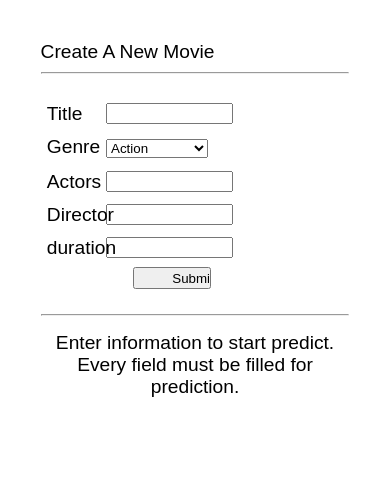
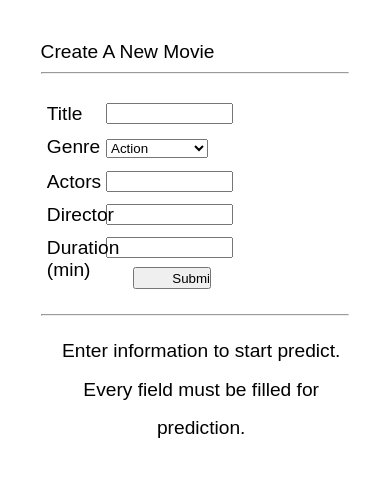
Before and after one commit to skihyy/GT-Fall-2016-CSE6242-Movie-Predictor, a Django app: page /view/add in a window 390 px wide. Shown: the top 477 px of the page. Run offline with Django 3.2, Linux system fonts and the light colour scheme; data comes from the database, SQL or seed files in the repository; both versions use the stored data as it was after the commit.

Commit message:
Summary: Update CSS style for responsive view. ———— Added: —— Updated: —— Need to complete:

```diff
--- a/view/static/sample.css
+++ b/view/static/sample.css
@@ -1,59 +1,60 @@
-body
-{
+body {
     font-family: San Francisco, STXihei, Arial, sans-serif;
     font-size: 1.2em;
     padding: 5% 5% 5% 5%;
 }
 
-span
-{
+span {
     width: 20%;
     display: block;
     float: left;
 }
 
-div
-{
+div {
     padding: 2% 2% 2% 2%;
+    display: block;
 }
 
-input
-{
+input {
     width: 40%;
     display: block;
 }
 
-.submit
-{
-    padding: 1% 30% 1% 30%;
-}
-
-canvas
-{
+canvas {
     height: 95%;
     width: 95%;
 }
 
-.chart, .analysis
-{
+.submit {
+    padding: 1% 30% 1% 30%;
+}
+
+.block, .center, .general {
+    width: 100%;
+    float: none;
+    line-height: 2;
+    clear: both;
+}
+
+.block {
+    padding: 0% 0% 0% 0%;
+}
+
+.center, .general, .score {
+    font-size: 1em;
+}
+
+.chart, .analysis {
     float: left;
-    width: 40%;
-    height: 40%;
+    width: 45%;
     min-height: 400px;
     min-width: 400px;
 }
 
-.center, .general
-{
-    font-size: 1em;
-}
-
-.center
-{
+.center {
     text-align: center;
 }
 
-.general
-{
-    line-height: 2;
+.score {
+    padding: 5% 5% 5% 5%;
 }
--- a/view/templates/input.html
+++ b/view/templates/input.html
@@ -40,7 +40,7 @@
                 <input class="input" name="director" type="text" maxduration="200" required>
             </div>
             <div class="add">
-                <span>duration&nbsp</span>
+                <span>Duration (min)&nbsp</span>
                 <input class="input" name="duration" type="number" maxduration="3" required>
             </div>
             <div class="submit">
--- a/view/views.py
+++ b/view/views.py
@@ -93,6 +93,7 @@ def show(request):
                   'output.html',
                   {'chart_js_data': chart_js_data,
                    'movie_title': saved_movie_info.title,
+                   'movie_score': json_score(saved_movie_score),
                    'general_analysis': general_analysis})
 
 
@@ -283,12 +284,12 @@ def get_chart_js_value(saved_aggregate_info, saved_movie_score=None):
             'datasets': [
                 {
                     'label': str(saved_movie_score.movie.title),
-                    'fbackgroundColor': "rgba(179,181,198,0.2)",
-                    'borderColor': "rgba(179,181,198,1)",
-                    'pointBackgroundColor': "rgba(179,181,198,1)",
+                    'backgroundColor': "rgba(255,99,132,0.2)",
+                    'borderColor': "rgba(255,99,132,1)",
+                    'pointBackgroundColor': "rgba(255,99,132,1)",
                     'pointBorderColor': "#fff",
                     'pointHoverBackgroundColor': "#fff",
-                    'pointHoverBorderColor': "rgba(179,181,198,1)",
+                    'pointHoverBorderColor': "rgba(255,99,132,1)",
                     'data': [str(saved_movie_score.score),
                              str(saved_movie_score.actor_score),
                              str(saved_movie_score.actress_score),
@@ -299,12 +300,12 @@ def get_chart_js_value(saved_aggregate_info, saved_movie_score=None):
                 },
                 {
                     'label': "Average",
-                    'backgroundColor': "rgba(255,99,132,0.2)",
-                    'borderColor': "rgba(255,99,132,1)",
-                    'pointBackgroundColor': "rgba(255,99,132,1)",
+                    'fbackgroundColor': "rgba(179,181,198,0.2)",
+                    'borderColor': "rgba(179,181,198,1)",
+                    'pointBackgroundColor': "rgba(179,181,198,1)",
                     'pointBorderColor': "#fff",
                     'pointHoverBackgroundColor': "#fff",
-                    'pointHoverBorderColor': "rgba(255,99,132,1)",
+                    'pointHoverBorderColor': "rgba(179,181,198,1)",
                     'data': [str(temp_score),
                              str(temp_actor_score),
                              str(temp_actress_score),
@@ -316,6 +317,13 @@ def get_chart_js_value(saved_aggregate_info, saved_movie_score=None):
             ]
         }
 
-    # print(json.dumps(data))
+    # print(json.dumps(data))s
 
     return data
+
+
+def json_score(saved_movie_score):
+    return {"score": saved_movie_score.score, "actor_score": saved_movie_score.actor_score,
+            "actress_score": saved_movie_score.actress_score, "director_score": saved_movie_score.director_score,
+            "duration_score": saved_movie_score.duration_score, "genre_score": saved_movie_score.genre_score,
+            "avg_movie_box": saved_movie_score.avg_movie_box}
```
Also changed, not shown: view/templates/output.html (+33 -6 lines), db.sqlite3, 1 other file.
